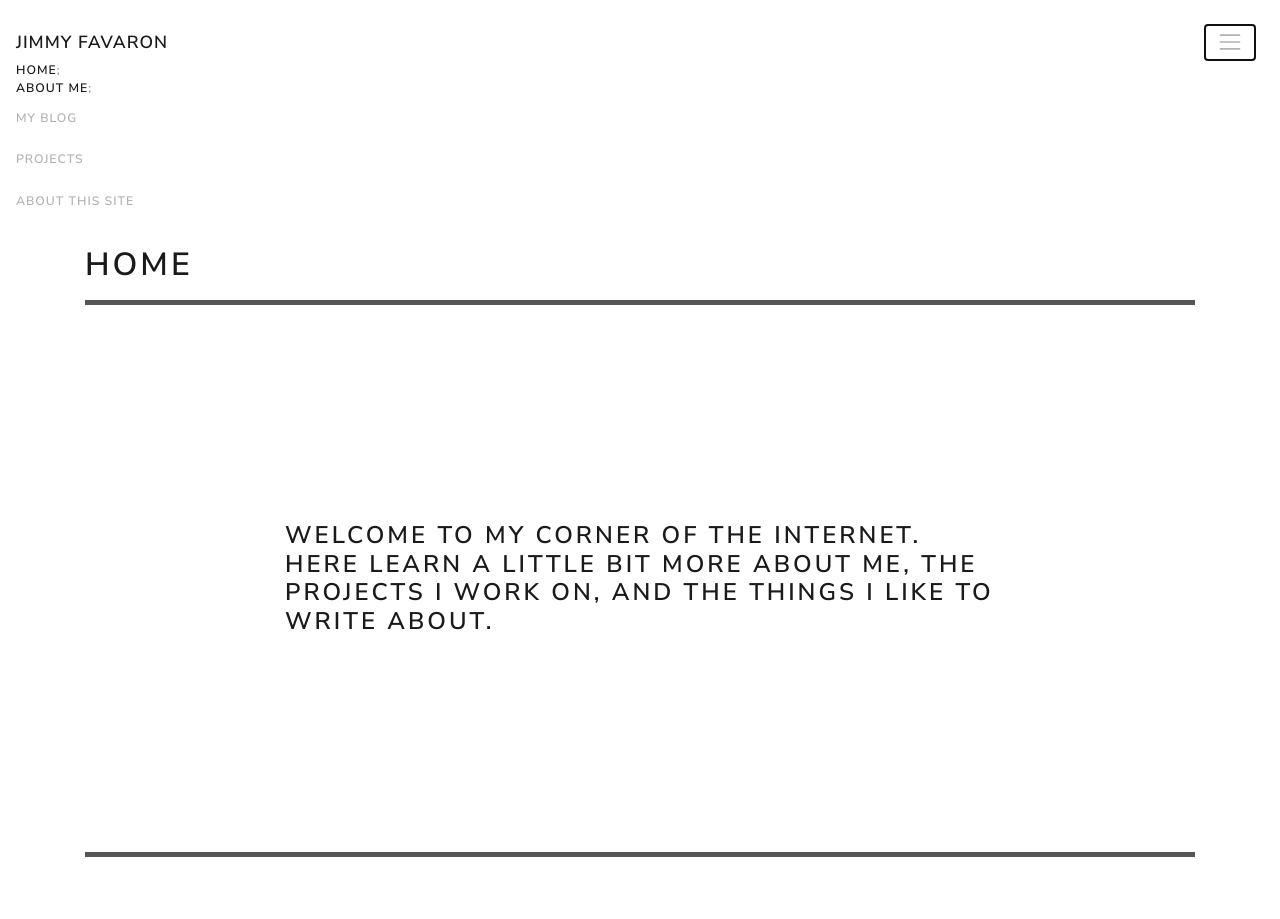
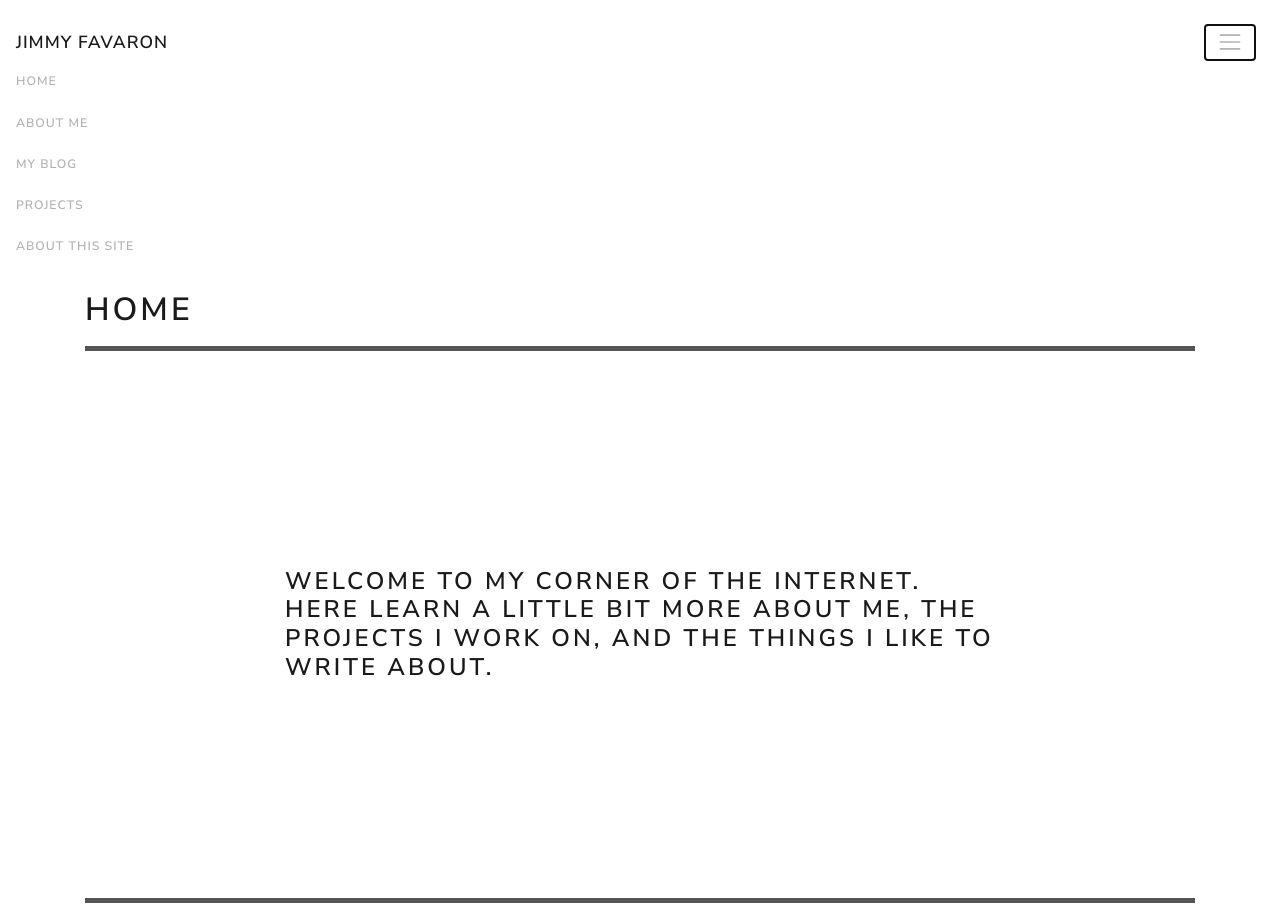
Before and after one commit to favaron-solutions/jimmyfavaron, a React (Create React App) app: page / in a window 1280 px wide. Both pictures are taken after a click on the button 1229 px from the left and 42 px from the top of the page. Before the commit the page ends 873 px from the top, so only its background shows below. Built offline with nearby package versions, Linux system fonts and the light colour scheme.

Commit message:
Trying tag link with navlink
This is for react router to not actually refresh the page.

```diff
--- a/src/components/header/Navigation.js
+++ b/src/components/header/Navigation.js
@@ -26,19 +26,19 @@ export default class Navigation extends React.Component {
           <Collapse isOpen={!this.state.collapsed} navbar>
             <Nav navbar>
               <NavItem>
-                <Link to='/'>Home</Link>;
+                <NavLink tag={Link} to="/">Home</NavLink>
               </NavItem>
               <NavItem>
-                <Link to='/about'>About Me</Link>;
+                <NavLink tag={Link} to="/about">About Me</NavLink>
               </NavItem>
               <NavItem>
-                <NavLink href="/blog">My Blog</NavLink>
+                <NavLink tag={Link} to="/blog">My Blog</NavLink>
               </NavItem>
               <NavItem>
-                <NavLink href="/projects">Projects</NavLink>
+                <NavLink tag={Link} to="/projects">Projects</NavLink>
               </NavItem>
               <NavItem>
-                <NavLink href="/aboutSite">About This Site</NavLink>
+                <NavLink tag={Link} to="/aboutSite">About This Site</NavLink>
               </NavItem>
             </Nav>
           </Collapse>
```
